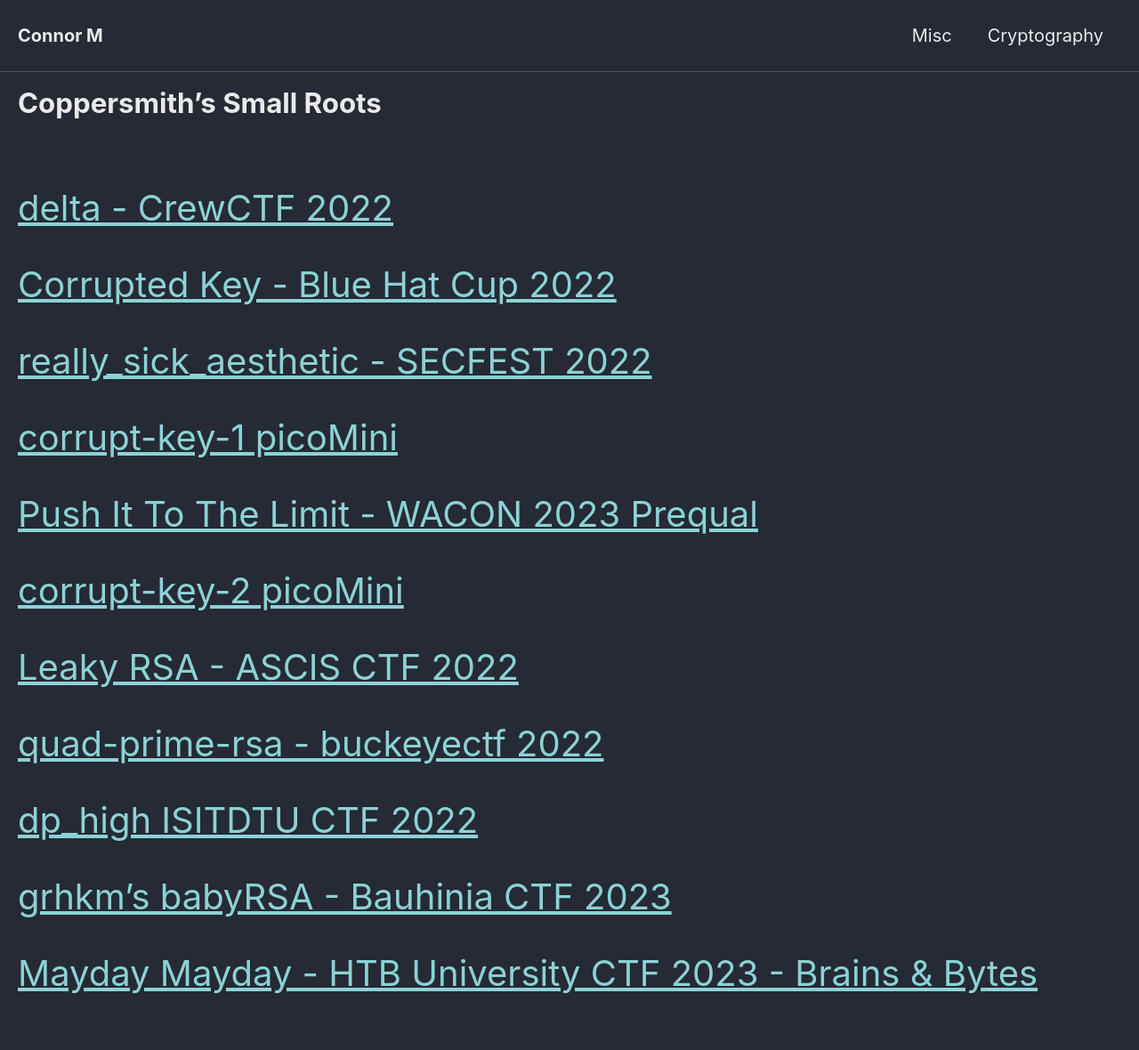
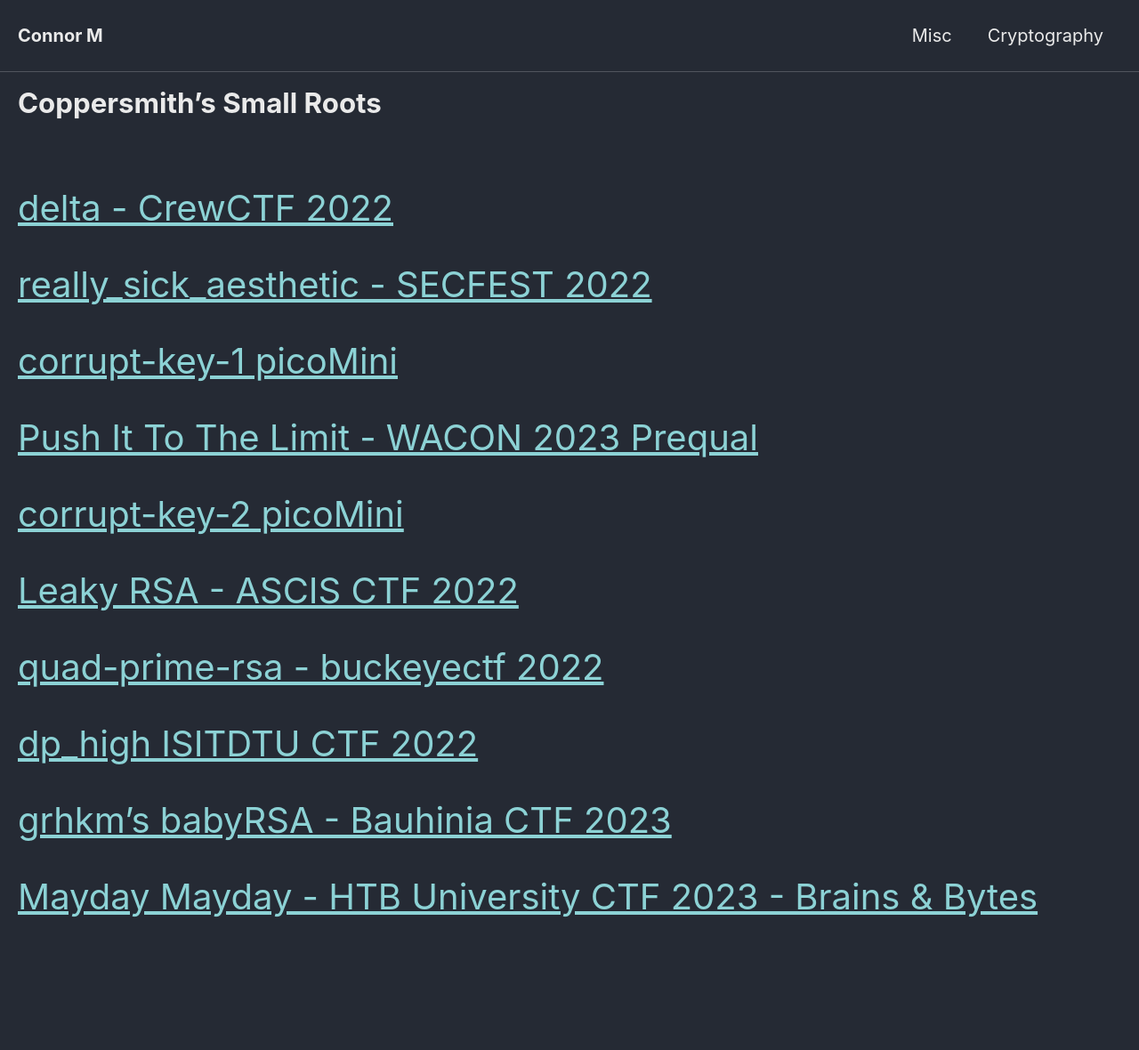
Before and after one commit to Connor-McCartney/Connor-McCartney.github.io, a Jekyll site: the page built from _pages/cryptography/small-roots/small-roots.md, in a window 1280 px wide. Shown: the whole page at 89% size. Built offline with Jekyll 4.4.1, drawn with Linux system fonts in a browser that asks for light colours; cached includes are drawn as plain includes; after the commit the page ends 1094 px from its top, so only the background shows below that.

Commit message:
Update small-roots.md

```diff
--- a/_pages/cryptography/small-roots/small-roots.md
+++ b/_pages/cryptography/small-roots/small-roots.md
@@ -8,8 +8,6 @@ title: Coppersmith's Small Roots
 
 
 <span style="font-size:2em;">   [delta - CrewCTF 2022](/cryptography/small-roots/delta-CrewCTF-2022)       </span> <br>
-
-<span style="font-size:2em;">   [Corrupted Key - Blue Hat Cup 2022](/cryptography/small-roots/Corrupted-Key-Blue-Hat-Cup-2022)       </span> <br>
 
 <span style="font-size:2em;">   [really_sick_aesthetic - SECFEST 2022](/cryptography/small-roots/really-sick-aesthetic-SECFEST-2022)       </span> <br>
 
```
